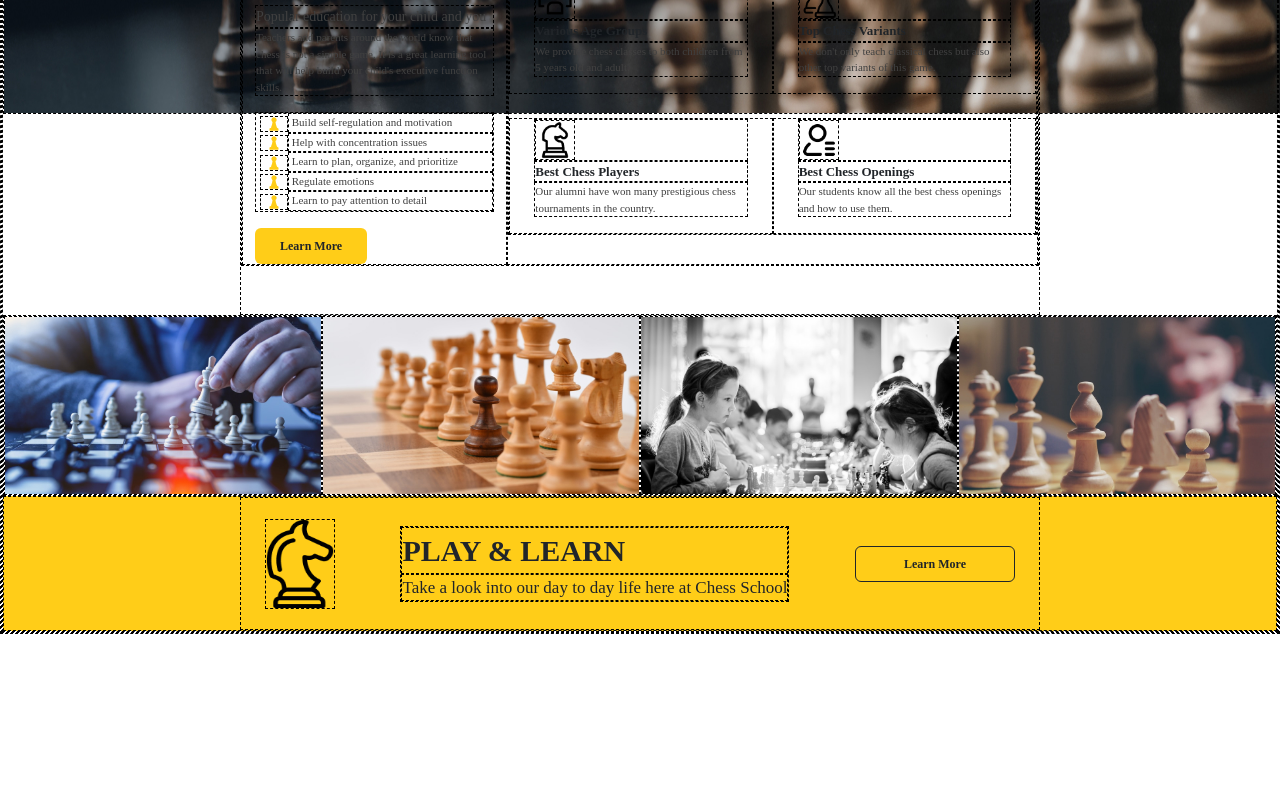
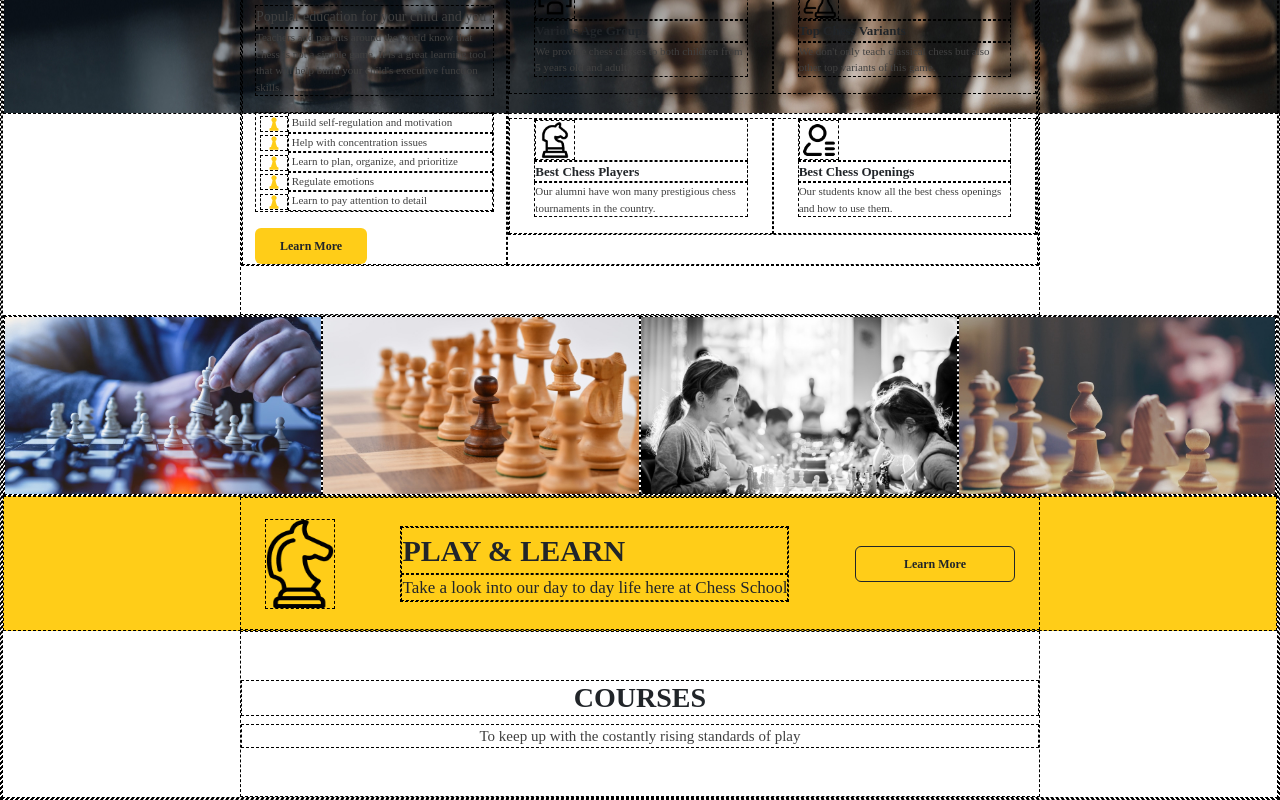
Before and after one commit to GioMench/proj-html-vuejs, a Vue app: page / in a window 1280 px wide. Shown: the part 686-1486 px from the top of the page. Before the commit the page ends 1320 px from the top, so only its background shows below. Built offline with nearby package versions, Linux system fonts and the light colour scheme; a web font is replaced by a local one.

Commit message:
create component for courses section

```diff
--- /dev/null
+++ b/src/components/CoursesApp.vue
@@ -0,0 +1,19 @@
+<script>
+export default {
+    name: 'CoursesApp'
+}
+</script>
+
+<template>
+    <div class="me_container py-5">
+          <!--title-->
+          <h3 class="text-center text-uppercase fw-semibold">
+           courses
+        </h3>
+        <div class="text-center fw-light text_grey" style=" font-size: 15px;">
+            To keep up with the costantly rising standards of play
+        </div>
+    </div>
+</template>
+
+<style></style>
--- a/src/components/MainApp.vue
+++ b/src/components/MainApp.vue
@@ -3,13 +3,15 @@ import WelcomeApp from './WelcomeApp.vue'
 import ServiceApp from './ServiceApp.vue'
 import ImageGalleryApp from './ImageGalleryApp.vue'
 import BannerApp from './BannerApp.vue'
+import CoursesApp from './CoursesApp.vue'
 export default {
     name: 'MainApp',
     components: {
         WelcomeApp,
         ServiceApp,
         ImageGalleryApp,
-        BannerApp
+        BannerApp,
+        CoursesApp
     }
 }
 </script>
@@ -23,6 +25,8 @@ export default {
     <ImageGalleryApp />
     <!--play-banner-section-->
     <BannerApp />
+    <!--courses-section-->
+    <CoursesApp />
 
 
 
```
